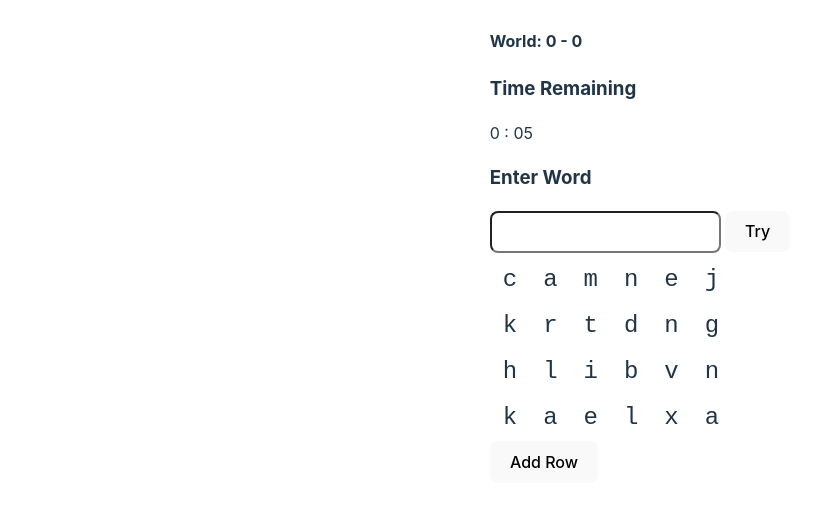
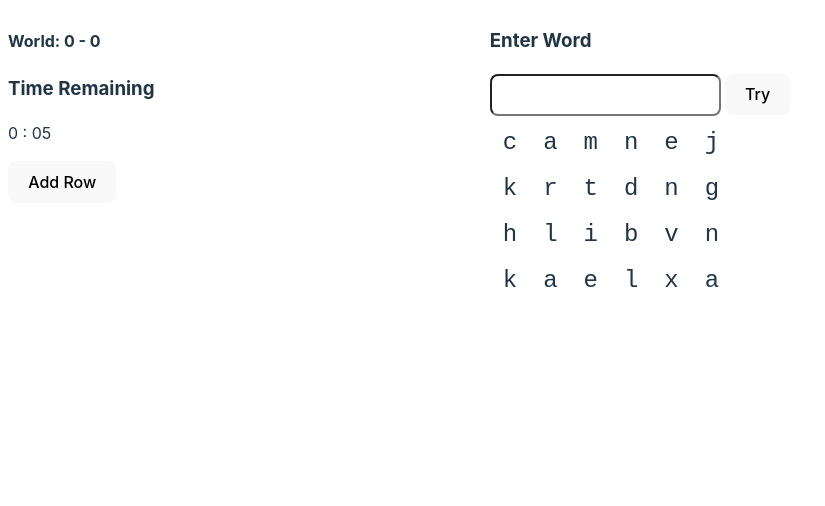
Before and after one commit to bh247484/word-game, a React (Vite) app in the folder vite-react-app/: page / in a window 1280 px wide. Shown: the top 506 px of the page, without its empty margins (0-825 px from the left). Built offline with nearby package versions, Linux system fonts and the light colour scheme.

Commit message:
Add outer columns and scoredWords list

```diff
--- a/vite-react-app/src/components/game-board/gameBoard.module.css
+++ b/vite-react-app/src/components/game-board/gameBoard.module.css
@@ -1,5 +1,20 @@
 .board-wrapper {
-  /* margin-top: 50px; */
+  display: flex;
+  width: 100%
+}
+
+.col-1 {
+  flex: 1;
+}
+
+.col-2 {
+  display: flex;
+  flex: 2;
+  justify-content: center;
+}
+
+.col-3 {
+  flex: 1;
 }
 
 .input {
--- a/vite-react-app/src/components/game-board/index.tsx
+++ b/vite-react-app/src/components/game-board/index.tsx
@@ -19,6 +19,7 @@ export default function GameBoard({ setGameOver }: IProps) {
   }, gcDispatch]: [IGameConfig, Function] = useReducer(gameConfigReducer, null, gameConfigInit);
   const [grid, gridDispatch]: [IBlock[][], Function] = useReducer(gridReducer, rows, gridInit);
   const [word, setWord]: [string, Function] = useState('');
+  const [scoredWords, setScoredWords]: [string[], Function] = useState([]);
 
   // Setup time intervals.
   useInterval(() => gridDispatch({ type: 'new-drip' }), pauseDrip ? null : dripDelay);
@@ -40,6 +41,7 @@ export default function GameBoard({ setGameOver }: IProps) {
     if (isWord) {
       console.log('Its a word.');
       gridDispatch({ type: 'remove-queue' });
+      setScoredWords([...scoredWords, word]);
     } else {
       console.log('Not a word.');
       gridDispatch({ type: 'dequeue-blocks' });
@@ -114,6 +116,7 @@ export default function GameBoard({ setGameOver }: IProps) {
 
   return (
     <div className={styles['board-wrapper']}>
+      <div className={styles['col-1']}>
         <h4>World: {world} - {level}</h4>
         <h3>Time Remaining</h3>
         <Clock time={time} />
@@ -122,6 +125,10 @@ export default function GameBoard({ setGameOver }: IProps) {
             <button onClick={() => nextLevel()}>Next Level!</button>
           ) : null
         }
+        <button onClick={() => gridDispatch({ type: 'new-drip' })}>Add Row</button>
+      </div>
+      <div className={styles['col-2']}>
+        <div className="grid-wrapper">
           <h3>Enter Word</h3>
           <input
             className={styles.input}
@@ -134,7 +141,19 @@ export default function GameBoard({ setGameOver }: IProps) {
           <Grid
             columns={grid}
           />
-      <button onClick={() => gridDispatch({ type: 'new-drip' })}>Add Row</button>
+        </div>
+      </div>
+      <div className={styles['col-3']}>
+        {
+          scoredWords.length > 0 ? (
+            <ul>
+              {
+                scoredWords.map(scoredWord => <li>{scoredWord}</li>)
+              }
+            </ul>
+          ) : null
+        }
+      </div>
     </div>
   );
 }
```
Lines whose indentation alone changed are shown as unchanged.
